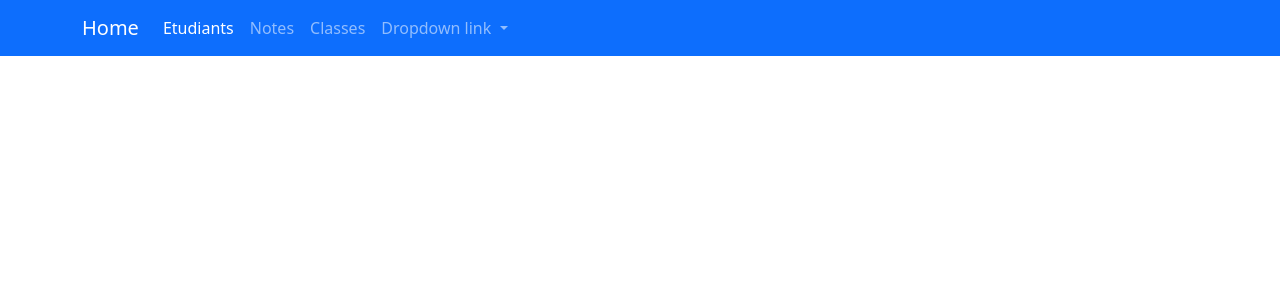
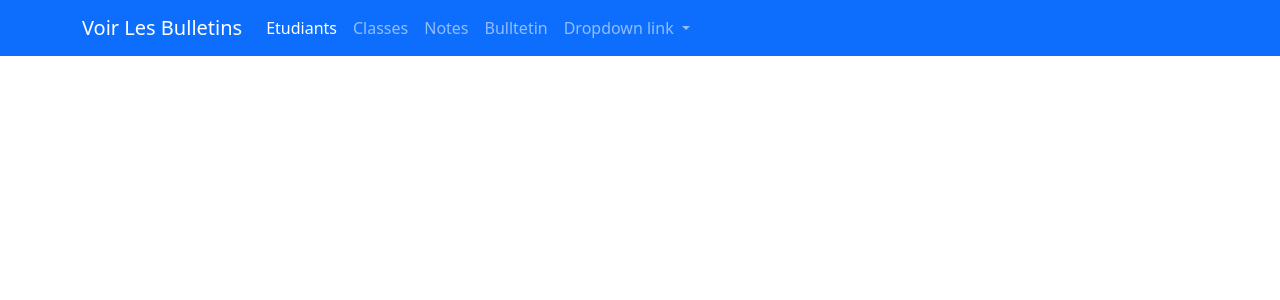
Before and after one commit to mhslekbar/GestionBulletin, a PHP site: page /init.php in a window 1280 px wide. Shown: the top 300 px of the page. Run offline with PHP 8.4, Linux system fonts and the light colour scheme.

Commit message:
Update navbar.php

```diff
--- a/includes/templates/navbar.php
+++ b/includes/templates/navbar.php
@@ -1,6 +1,6 @@
 <nav class="navbar navbar-expand-lg navbar-dark bg-primary">
   <div class="container">
-    <a class="navbar-brand" href="dashboard.php">Home</a>
+    <a class="navbar-brand" href="dashboard.php">Voir Les Bulletins</a>
     <button class="navbar-toggler" type="button" data-bs-toggle="collapse" data-bs-target="#navbarNavDropdown" aria-controls="navbarNavDropdown" aria-expanded="false" aria-label="Toggle navigation">
       <span class="navbar-toggler-icon"></span>
     </button>
@@ -10,10 +10,13 @@
           <a class="nav-link active" aria-current="page" href="etudiants.php">Etudiants</a>
         </li>
         <li class="nav-item">
+          <a class="nav-link" href="classes.php">Classes</a>
+        </li>
+        <li class="nav-item">
           <a class="nav-link" href="notes.php">Notes</a>
         </li>
         <li class="nav-item">
-          <a class="nav-link" href="classes.php">Classes</a>
+          <a class="nav-link" href="bulletins.php">Bulltetin</a>
         </li>
         <li class="nav-item dropdown">
           <a class="nav-link dropdown-toggle" href="#" id="navbarDropdownMenuLink" role="button" data-bs-toggle="dropdown" aria-expanded="false">
```
